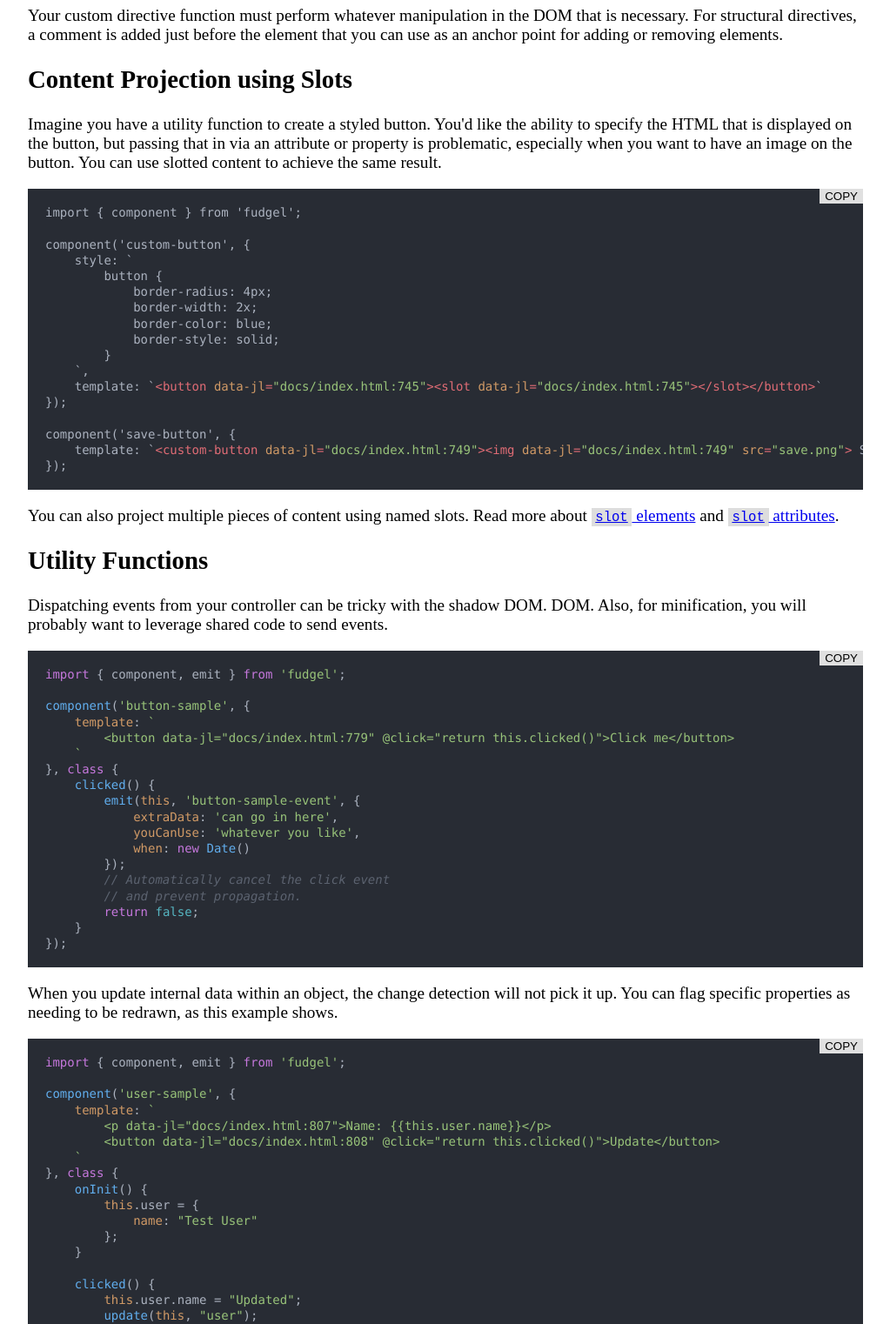
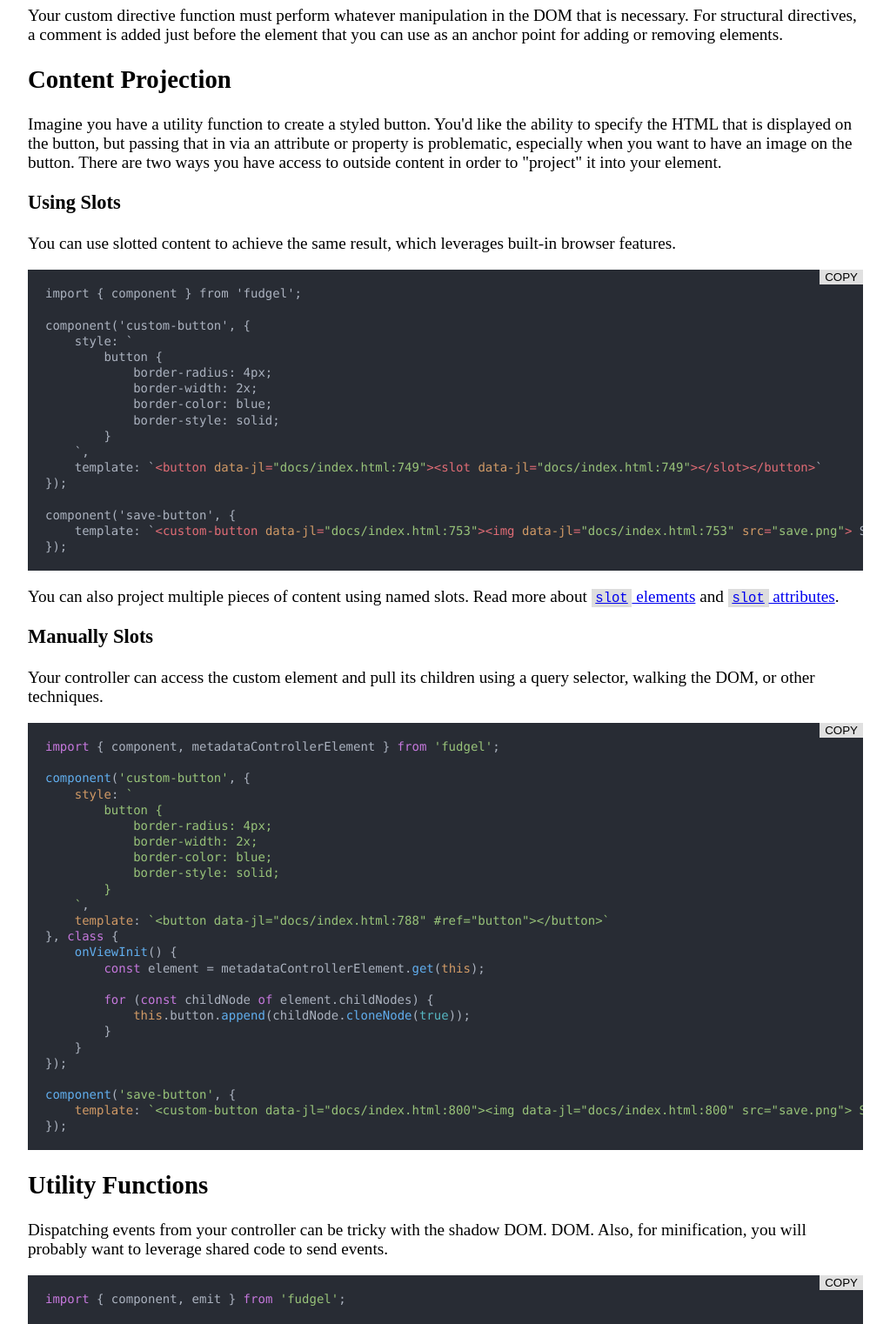
Before and after one commit to fidian/fudgel, a website: page docs/index.html in a window 1280 px wide. Shown: the part 8820-10342 px from the top of the page at 87% size, without its empty margins (128-1151 px from the left). Drawn offline with Linux system fonts and the light colour scheme.

Commit message:
Adding another method for content projection
This is what the code example component does within the docs site.

```diff
--- a/docs/index.html
+++ b/docs/index.html
@@ -720,13 +720,17 @@
                 directives, a comment is added just before the element that you
                 can use as an anchor point for adding or removing elements.
             </p>
-            <h2>Content Projection using Slots</h2>
+            <h2>Content Projection</h2>
             <p>
                 Imagine you have a utility function to create a styled button.
                 You'd like the ability to specify the HTML that is displayed on
                 the button, but passing that in via an attribute or property is
                 problematic, especially when you want to have an image on the
-                button. You can use slotted content to achieve the same result.
+                button. There are two ways you have access to outside content in order to "project" it into your element.
+            </p>
+            <h3>Using Slots</h3>
+            <p>
+                You can use slotted content to achieve the same result, which leverages built-in browser features.
             </p>
             <code-sample type="js">
                 <!-- prettier-ignore -->
@@ -763,6 +767,40 @@
                     ><code>slot</code> attributes</a
                 >.
             </p>
+            <h3>Manually Slots</h3>
+            <p>
+                Your controller can access the custom element and pull its children using a query selector, walking the DOM, or other techniques.
+            </p>
+            <code-sample type="js">
+                <!-- prettier-ignore -->
+                <template>
+                    import { component, metadataControllerElement } from 'fudgel';
+
+                    component('custom-button', {
+                        style: `
+                            button {
+                                border-radius: 4px;
+                                border-width: 2x;
+                                border-color: blue;
+                                border-style: solid;
+                            }
+                        `,
+                        template: `<button #ref="button"></button>`
+                    }, class {
+                        onViewInit() {
+                            const element = metadataControllerElement.get(this);
+
+                            for (const childNode of element.childNodes) {
+                                this.button.append(childNode.cloneNode(true));
+                            }
+                        }
+                    });
+
+                    component('save-button', {
+                        template: `<custom-button><img src="save.png"> Save</custom-button>`
+                    });
+                </template>
+            </code-sample>
             <h2>Utility Functions</h2>
             <p>
                 Dispatching events from your controller can be tricky with the
```
